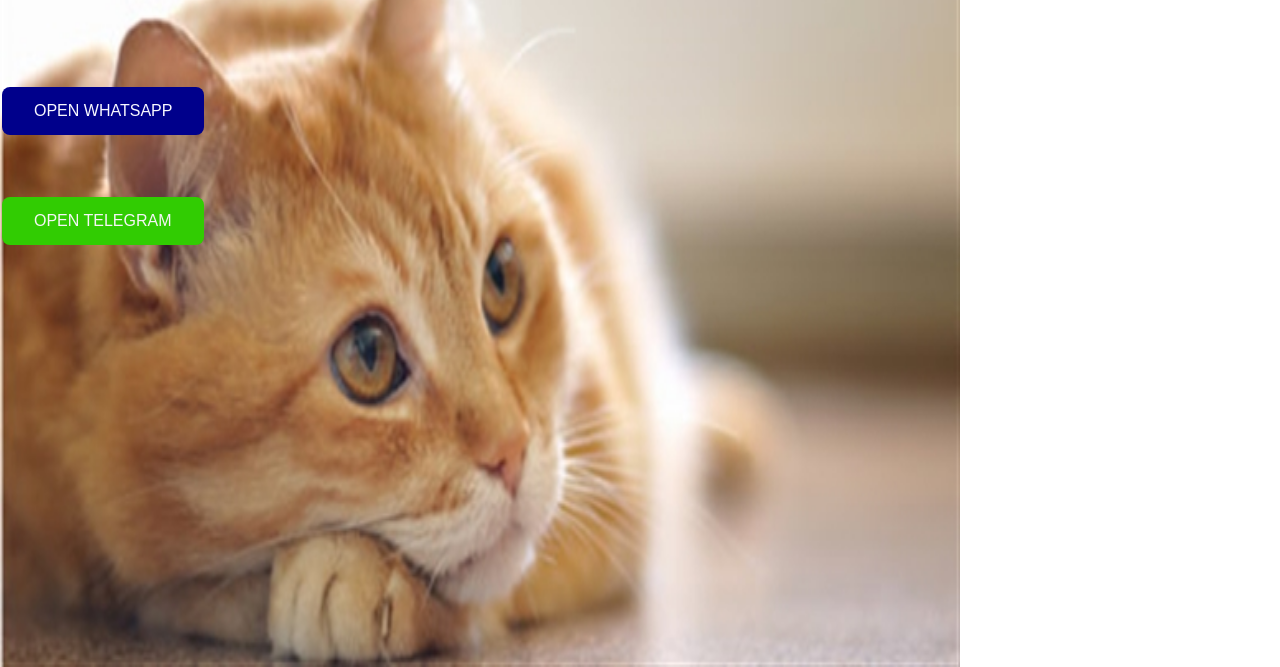
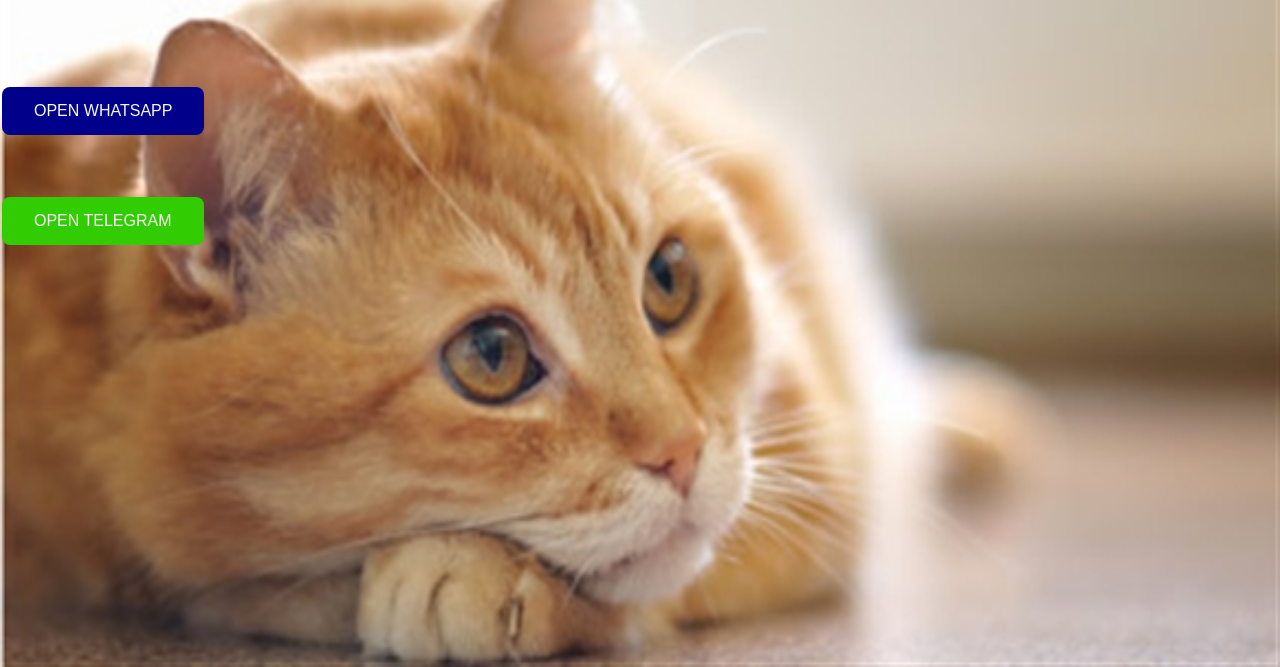
Before and after one commit to DemonGuru/website, a plain HTML site: page index.html in a window 1280 px wide. Shown: the part 133-800 px from the top of the page. Drawn offline with Linux system fonts and the light colour scheme.

Commit message:
Fix Image

```diff
--- a/DL Designs style.css
+++ b/DL Designs style.css
@@ -6,7 +6,7 @@
             background: url("cat.jpg");
             background-repeat: no-repeat;
             background-attachment: fixed;
-            background-size: 75% 100%;
+            background-size: 100% 100%;
 
         }
         header {
```
